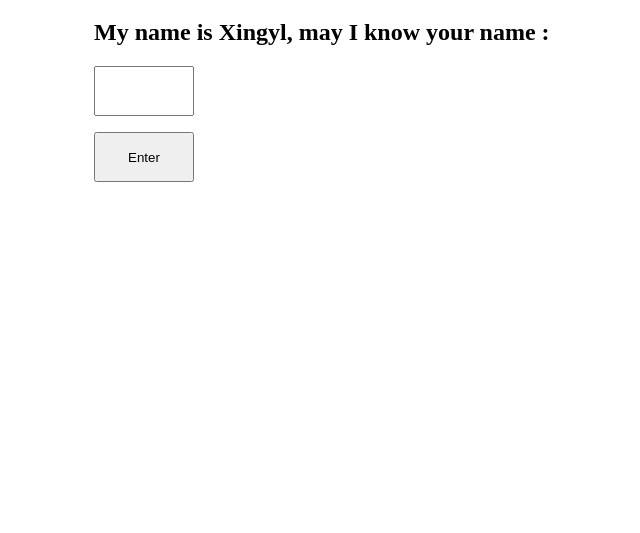
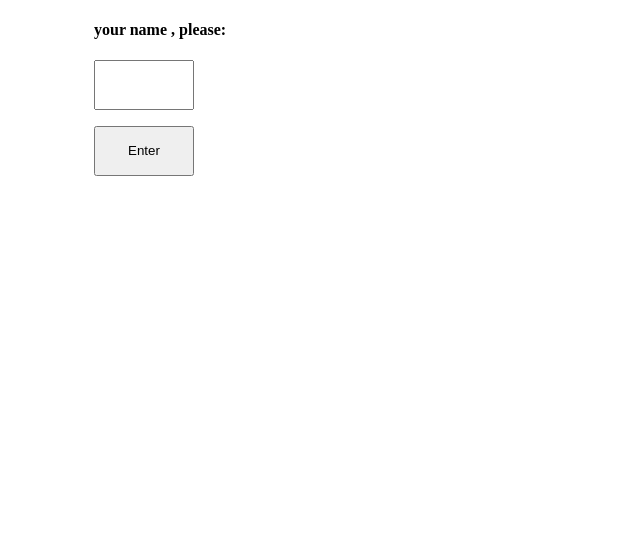
Before and after one commit to e-rr/Rep, a Flask app: page / in a window 1280 px wide. Shown: the part 267-800 px from the top of the page, without its empty margins (230-870 px from the left). Run offline with Flask 3, Linux system fonts and the light colour scheme.

Commit message:
Update index.html

```diff
--- a/templates/index.html
+++ b/templates/index.html
@@ -3,6 +3,9 @@
 @media (min-width:600px) {.container{width: 80%;}}
 @media (min-width:768px) {.container{width: 60%;}}
 @media (min-width:1024px) {.container{width: 50%;}}
+border-width: 1px 5px 10px 1px;
+border-style: solid dashed dotted solid;
+border-color:red green blue pink;
 </style>
 
 <title>test_xingyl</title>
@@ -11,7 +14,7 @@
 <p><img align="center" src="https://media.istockphoto.com/id/1369652747/photo/night-view-of-chongqing-riverside-at-night.jpg?s=2048x2048&w=is&k=20&c=wE1kIA1pJAUibFUdwZ4ltnZvW07EyLcA396n5QVxZYY="
   width="300" height="200"></p>
 <form action="/main" method="post">
-  <h2>My name is Xingyl, may I know your name : </h2>
+  <h4>your name , please: </h4>
   <input align="center" type = "text" name="r" style="width:100px;height:50px">
   <p><input align="center" type = "submit" value="Enter" style="width:100px;height:50px"></p>
 </form>
```
